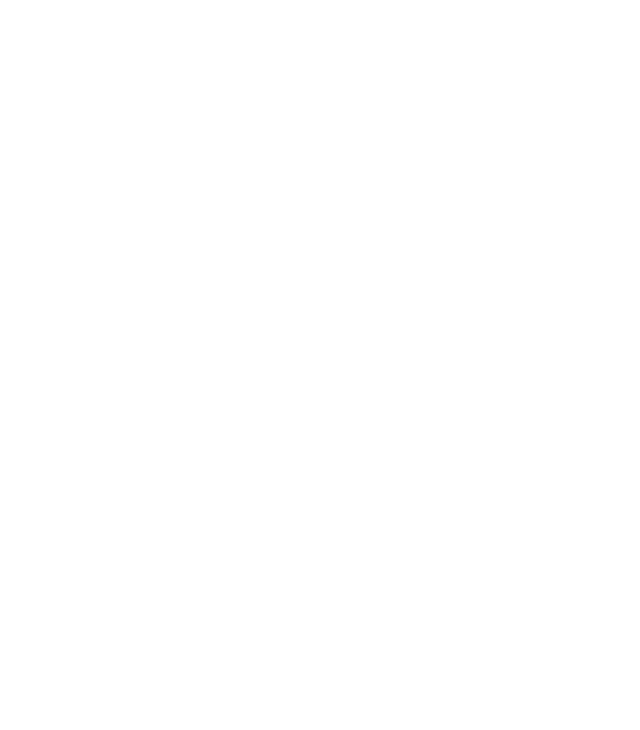
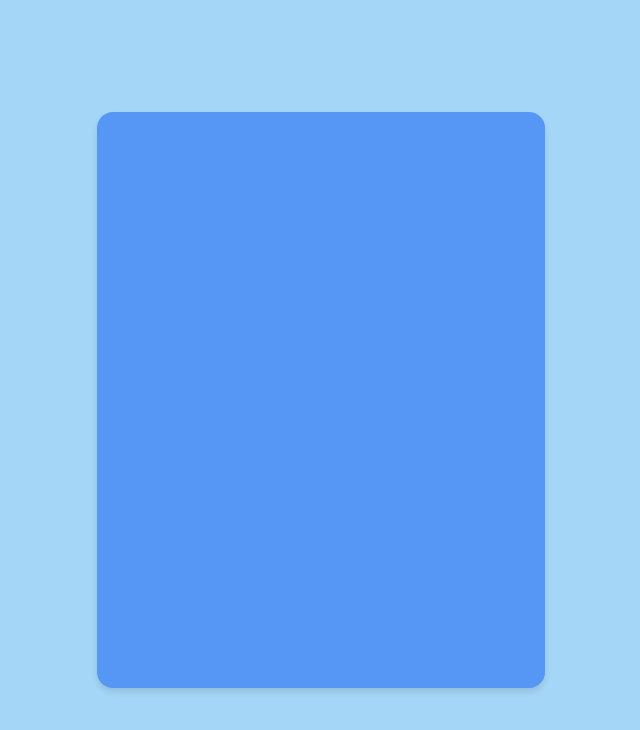
Before and after one commit to dinkdonk0/weatherApp, a plain HTML site: page index.html in a window 1280 px wide. Shown: the whole page, without its empty margins (319-959 px from the left). Drawn offline with Linux system fonts and the light colour scheme.

Commit message:
added div outline and css

```diff
--- a/index.html
+++ b/index.html
@@ -10,5 +10,10 @@
 </head>
 <body>
 
+    <main>
+        <div class="mainContainer">
+
+        </div>
+    </main>
 </body>
 </html>
--- a/style.css
+++ b/style.css
@@ -0,0 +1,34 @@
+html, body {
+    height: 100%;
+    margin: 0;
+    display: flex;
+    justify-content: center;
+    align-items: center;
+    background-color: #a3d6f7;
+    font-family: 'Roboto', sans-serif;
+  }
+
+  main {
+    display: flex;
+    justify-content: center;
+    align-items: center;
+    width: 100%;
+    height: 100%;
+  }
+
+  .mainContainer {
+    width: 24rem;
+    height: 32rem;
+    background-color: #5696f5;
+    border-radius: 1rem;
+    box-shadow: 0 4px 6px rgba(0, 0, 0, 0.1);
+    display: flex;
+    flex-direction: column;
+    justify-content: center;
+    align-items: center;
+    padding: 2rem;
+  }
+
+  h1, h2, h3, h4, h5, h6, p {
+    margin: 0;
+  }
```
